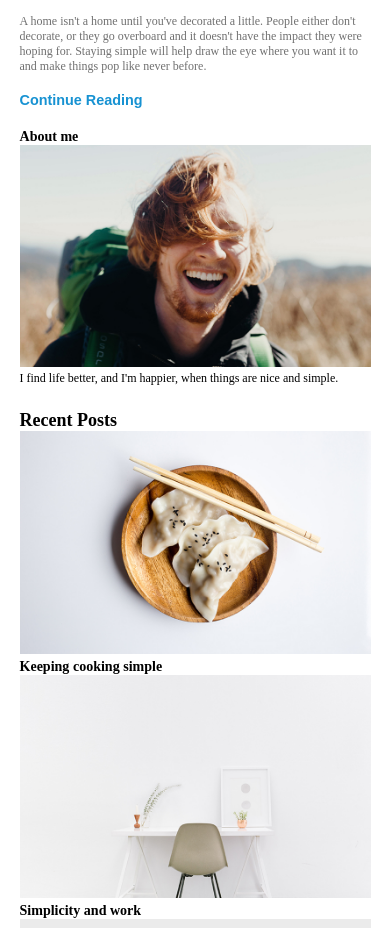
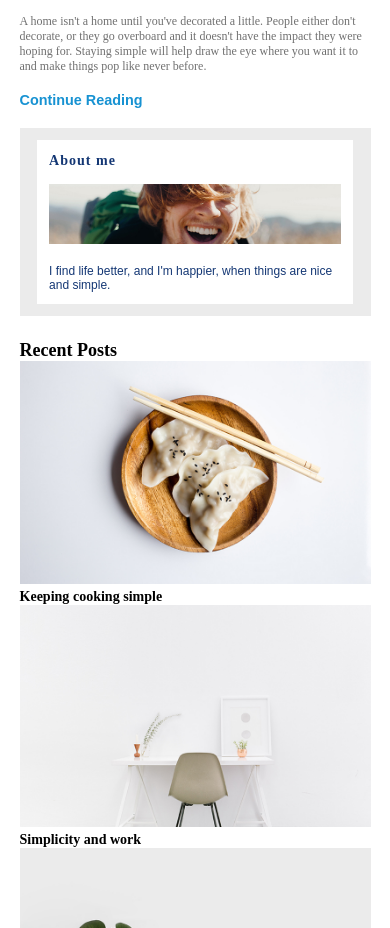
Before and after one commit to ChekeGT/living-the-simple-life, a plain HTML site: page index.html in a window 390 px wide. Shown: the part 1760-2688 px from the top of the page. Drawn offline with Linux system fonts and the light colour scheme.

Commit message:
Added styles for the mobile version of about me

```diff
--- a/css/styles.css
+++ b/css/styles.css
@@ -168,3 +168,33 @@ p{
     font-family: Ubuntu, sans-serif;
     font-size: 1.2rem;
 }
+
+/* About me section */
+#about-me{
+    background-color: #EBEBEB;
+}
+#about-me article{
+    display: flex;
+    width: 90%;
+    background-color: #FFFFFF;
+    margin: 1rem auto;
+    padding: 1rem;
+    flex-direction: column;
+    gap: 1.3rem;
+}
+#about-me h3{
+    font-family: Lora, Regular;
+    font-weight: 600;
+    color: #143774;
+    letter-spacing: 1px;
+}
+#about-me p{
+    font-family: Ubuntu, sans-serif;
+    font-weight: normal;
+    color: #143774;
+}
+#about-me img{
+    object-fit: cover;
+    width: 100%;
+    height: 60px;
+}
```
